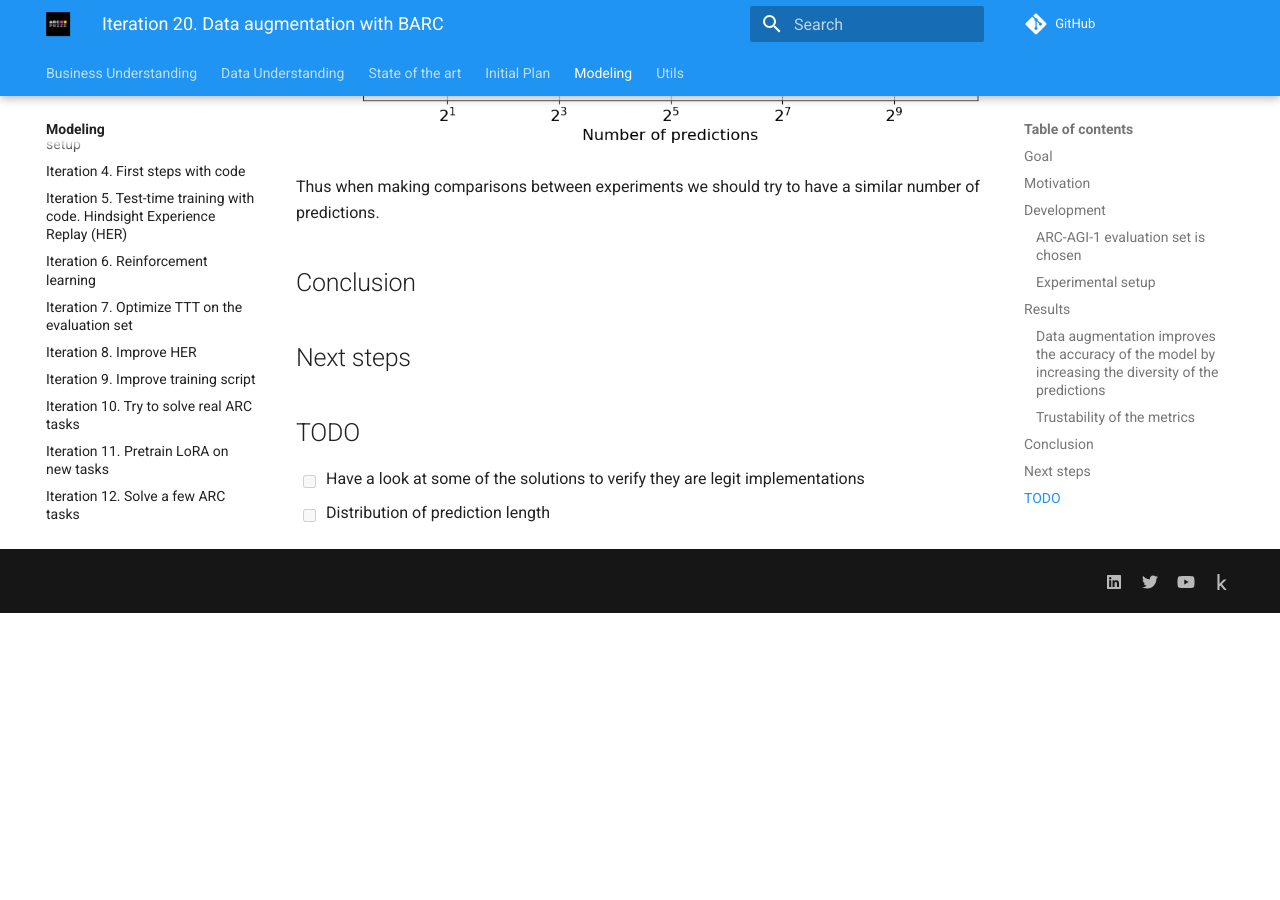
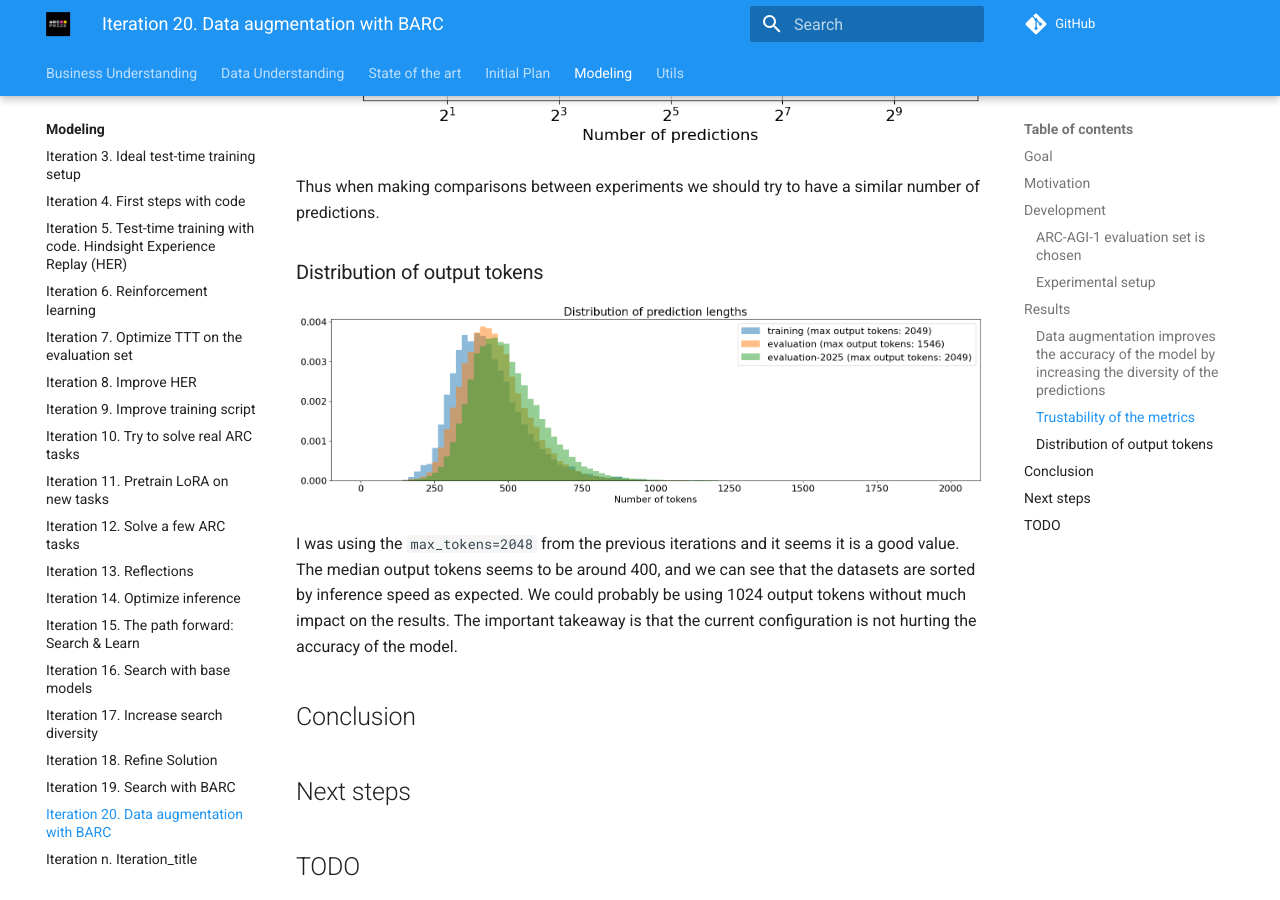
Before and after one commit to ironbar/arc25, an MkDocs documentation site: the page built from docs/modeling/Iteration_20_data_augmentation_with_BARC.md, in a window 1280 px wide and 900 px high, scrolled down 2191 px. Built offline with MkDocs 1.6.1 and Material for MkDocs 9.7.7, drawn with Linux system fonts in a browser that asks for light colours; comment, search, counter and statistics services are not loaded; before the commit the page ends 2804 px from its top, so only the background shows below that.

Commit message:
documented results about output tokens

```diff
--- a/docs/modeling/Iteration_20_data_augmentation_with_BARC.md
+++ b/docs/modeling/Iteration_20_data_augmentation_with_BARC.md
@@ -63,6 +63,14 @@
 
 Thus when making comparisons between experiments we should try to have a similar number of predictions.
 
+### Distribution of output tokens
+
+![alt text](res/1755849933817_image.png)
+
+I was using the `max_tokens=2048` from the previous iterations and it seems it is a good value.
+The median output tokens seems to be around 400, and we can see that the datasets are sorted by inference speed as expected. We could probably be using 1024 output tokens without much impact on the results.
+The important takeaway is that the current configuration is not hurting the accuracy of the model.
+
 ## Conclusion
 
 ## Next steps
@@ -70,4 +78,4 @@
 ## TODO
 
 - [ ] Have a look at some of the solutions to verify they are legit implementations
-- [ ] Distribution of prediction length
+- [x] Distribution of prediction length
```
Also changed, not shown: docs/modeling/res/1755849933817_image.png (added), 1 other file.
